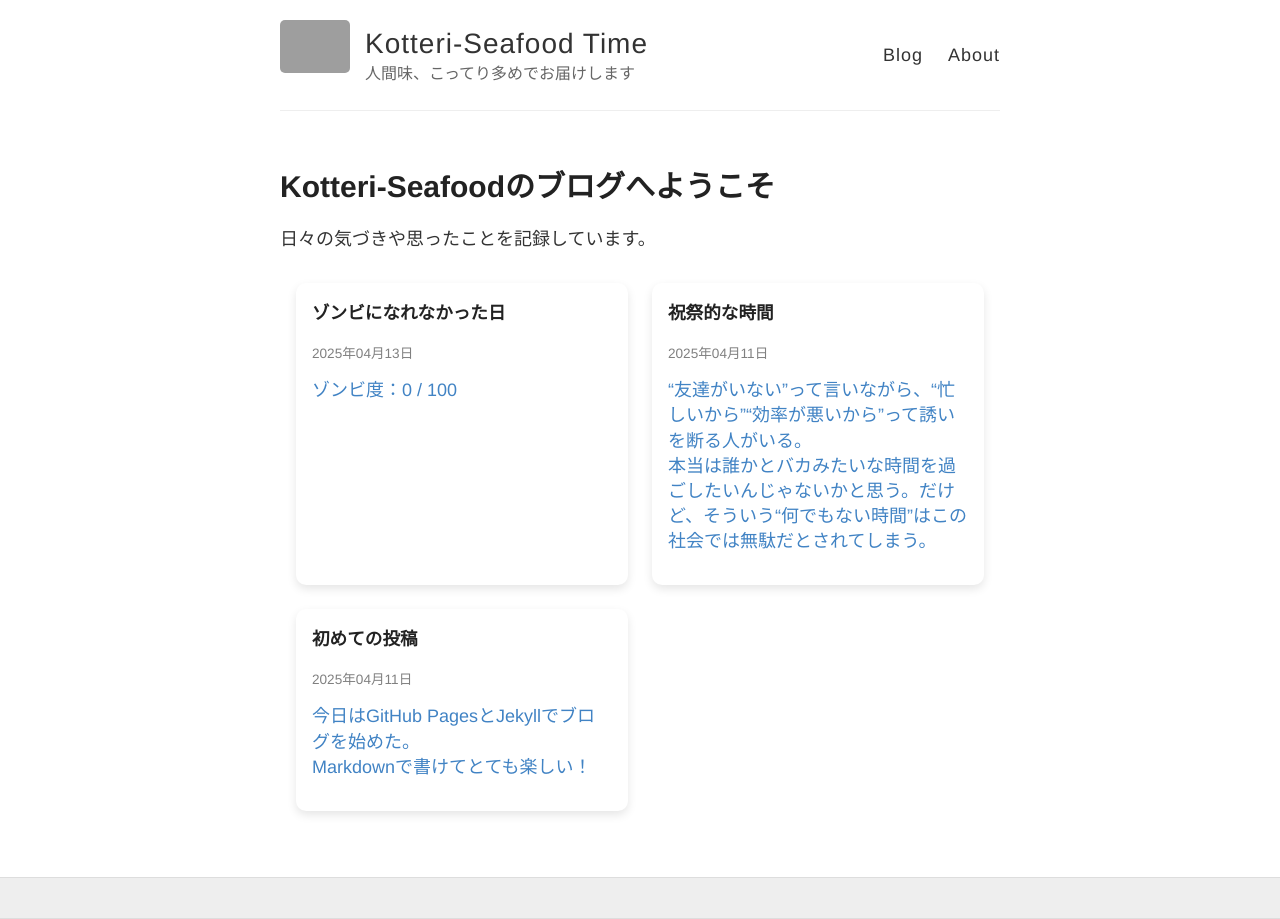
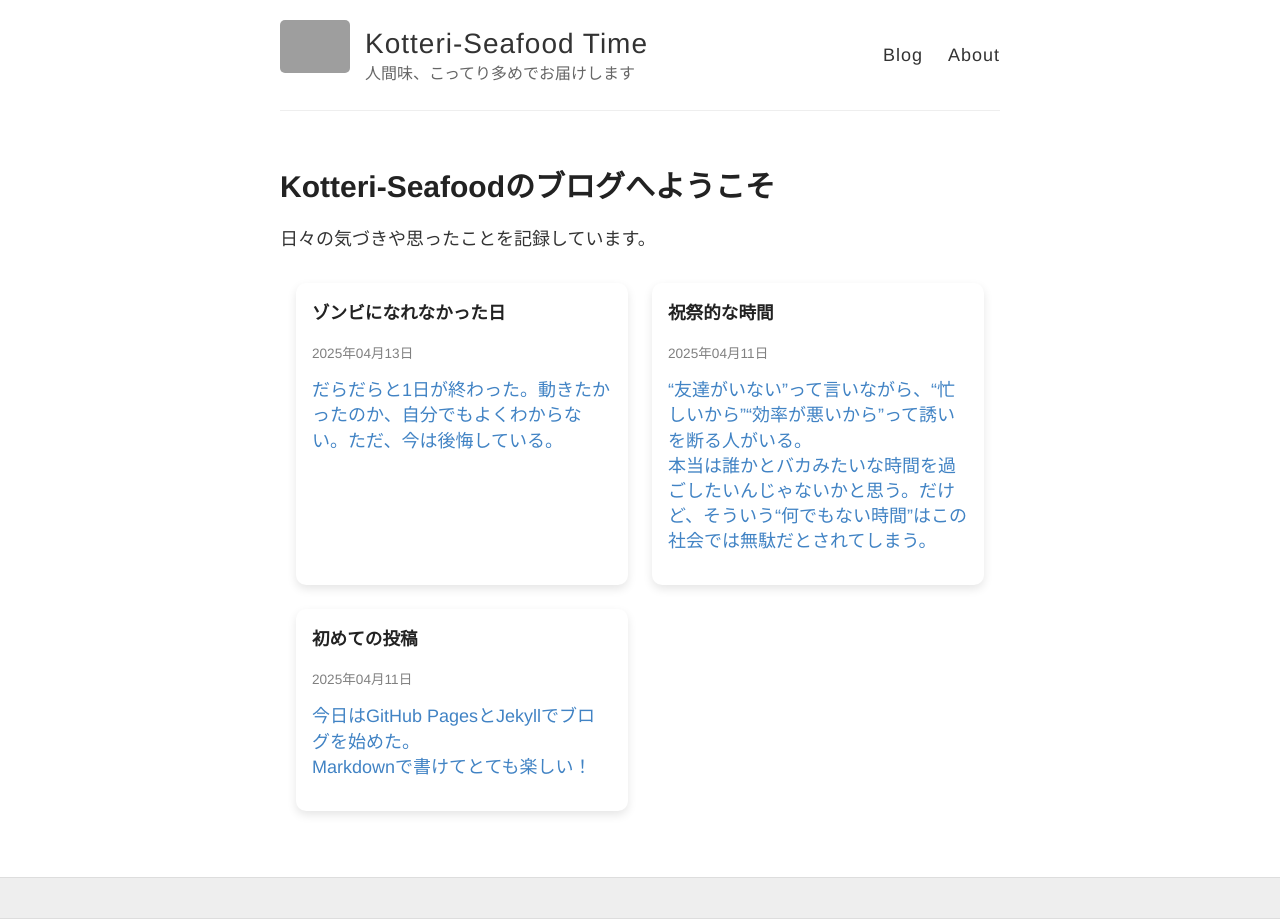
Before and after one commit to Kotteri-Seafood/Kotteri-Seafood.github.io, a Jekyll site: the page built from index.html, in a window 1280 px wide. Built offline with Jekyll 4.4.1, drawn with Linux system fonts in a browser that asks for light colours; grey boxes are pictures that could not be loaded.

Commit message:
Update 2025-04-13-zombie.md

```diff
--- a/_posts/2025-04-13-zombie.md
+++ b/_posts/2025-04-13-zombie.md
@@ -2,6 +2,7 @@
 layout: post
 title: "ゾンビになれなかった日"
 date: 2025-04-13
+excerpt: "だらだらと1日が終わった。動きたかったのか、自分でもよくわからない。ただ、今は後悔している。"
 ---
 
 ゾンビ度：0 / 100
```
